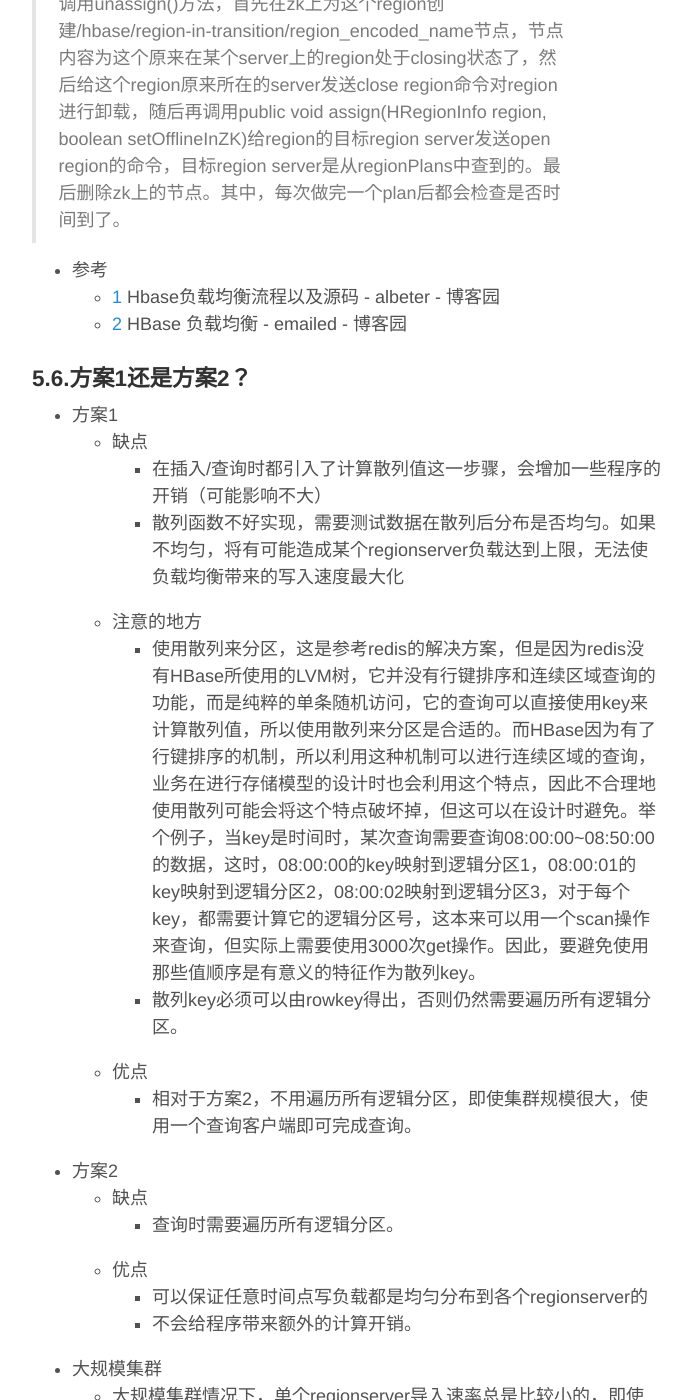
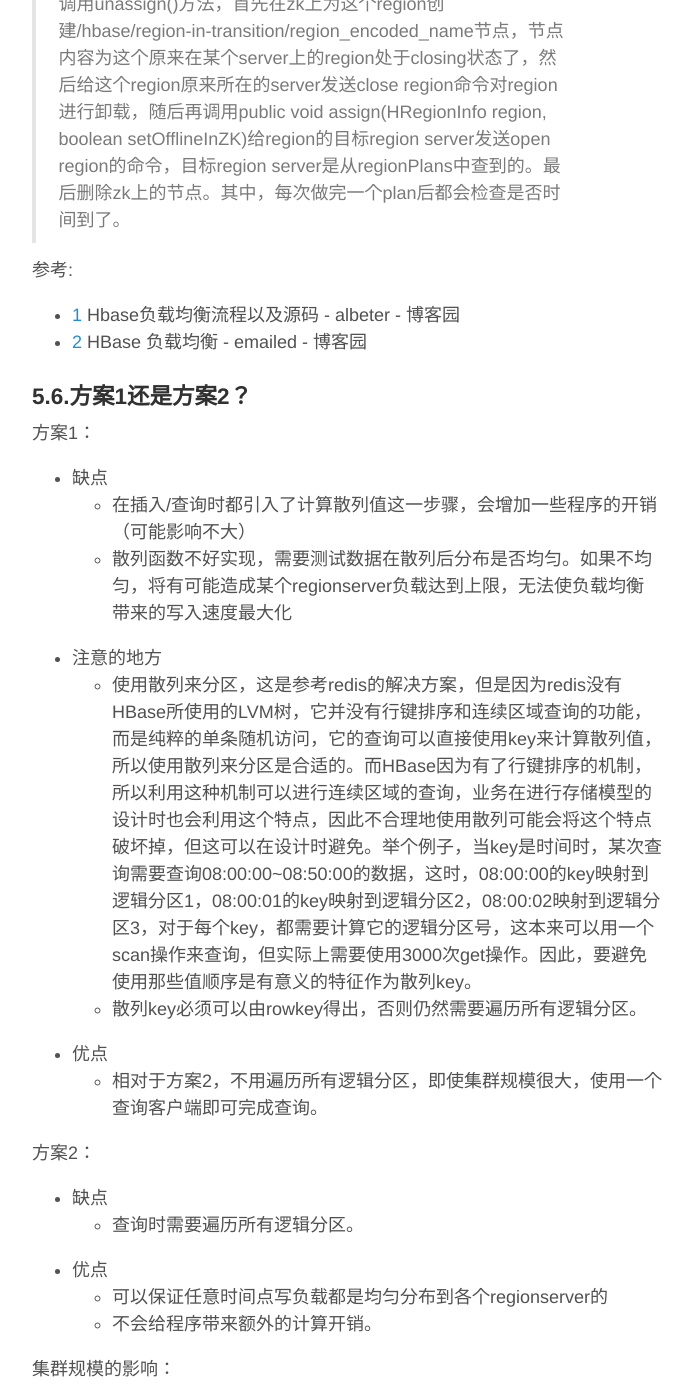
Before and after one commit to lsr1991/lsr1991.github.io, a Jekyll site: the page built from _posts/2015-05-02-hbase-upload-balance.md, in a window 1280 px wide and 1400 px high, scrolled down 5081 px. Shown: the whole window, without its empty margins (293-985 px from the left). Built offline with Jekyll 4.4.1, drawn with Linux system fonts in a browser that asks for light colours; Markdown is read by kramdown in place of the engine named in the settings; comment, search, counter and statistics services are not loaded.

Commit message:
Update 2015-05-02-hbase-upload-balance.md

```diff
--- a/_posts/2015-05-02-hbase-upload-balance.md
+++ b/_posts/2015-05-02-hbase-upload-balance.md
@@ -78,28 +78,33 @@ HBase有自动负载均衡机制，它可能会使得正在执行写入的表的
 
 > StochasticLoadBalancer负载均衡器首先会根据每个region server上的region个数作决定要不要进行rebalance，具体方法是算出所有server的平均region个数，然后根据配置项hbase.regions.slop产生一个区间[floor(average * (1-slop)), ceil(average * (1+slop))]，配置项默认0.2，如果region 个数最多的region server不比右区间大，并且region个数最少的region server不比左区间小，则说明region个数比较平均，就不进行rebalance，直接退出，等待下次调度。否则，计算当前集群状态的cost值，这个cost值的计算会考虑到移动region的成本、region 本地化策略、region count分布、每个server上table的分布等做一个加权平均。然后一共迭代computedMaxSteps次，次数由配置项hbase.master.balancer.stochastic.maxSteps和hbase.master.balancer.stochastic.stepsPerRegion、当前集群的region个数，server个数共同决定。每次迭代，都会随机选择一种pick region的策略，一共有三种，分别为RandomRegionPicker，LoadPicker和LocalityBasedPicker。随机选定一个picker策略后，这个picker就会从集群中选出两个用于相互交换的region或者选出一个用于迁移到其他server的region，然后更新集群状态的数据结构，重新计算当前集群状态的cost值，如果发现新的cost比原来的小，则说明，这种region的交换或者迁移是有效的。每次迭代都是基于上次的成果，总共做computedMaxSteps。最后产生出一系列的plan，每个plan就是交换region或者迁移region。对于所有的表都做一次，把所有的plan都放入AssignmentManager的regionsPlans中。然后对于每个plan，都调用assignmentManager.balance(plan)，这个函数会调用unassign()方法，首先在zk上为这个region创建/hbase/region-in-transition/region_encoded_name节点，节点内容为这个原来在某个server上的region处于closing状态了，然后给这个region原来所在的server发送close region命令对region进行卸载，随后再调用public void assign(HRegionInfo region, boolean setOfflineInZK)给region的目标region server发送open region的命令，目标region server是从regionPlans中查到的。最后删除zk上的节点。其中，每次做完一个plan后都会检查是否时间到了。
 
-- 参考
-   - [1](http://www.cnblogs.com/niurougan/p/3975433.html)  Hbase负载均衡流程以及源码 - albeter - 博客园
-   - [2](http://www.cnblogs.com/foxmailed/p/3899574.html)  HBase 负载均衡 - emailed - 博客园
+参考:
+
+- [1](http://www.cnblogs.com/niurougan/p/3975433.html)  Hbase负载均衡流程以及源码 - albeter - 博客园
+- [2](http://www.cnblogs.com/foxmailed/p/3899574.html)  HBase 负载均衡 - emailed - 博客园
 
 ### 5.6.方案1还是方案2？
 
-- 方案1
-   - 缺点
-      - 在插入/查询时都引入了计算散列值这一步骤，会增加一些程序的开销（可能影响不大）
-      - 散列函数不好实现，需要测试数据在散列后分布是否均匀。如果不均匀，将有可能造成某个regionserver负载达到上限，无法使负载均衡带来的写入速度最大化
-   - 注意的地方
-      - 使用散列来分区，这是参考redis的解决方案，但是因为redis没有HBase所使用的LVM树，它并没有行键排序和连续区域查询的功能，而是纯粹的单条随机访问，它的查询可以直接使用key来计算散列值，所以使用散列来分区是合适的。而HBase因为有了行键排序的机制，所以利用这种机制可以进行连续区域的查询，业务在进行存储模型的设计时也会利用这个特点，因此不合理地使用散列可能会将这个特点破坏掉，但这可以在设计时避免。举个例子，当key是时间时，某次查询需要查询08:00:00~08:50:00的数据，这时，08:00:00的key映射到逻辑分区1，08:00:01的key映射到逻辑分区2，08:00:02映射到逻辑分区3，对于每个key，都需要计算它的逻辑分区号，这本来可以用一个scan操作来查询，但实际上需要使用3000次get操作。因此，要避免使用那些值顺序是有意义的特征作为散列key。
-      - 散列key必须可以由rowkey得出，否则仍然需要遍历所有逻辑分区。
-   - 优点
-      - 相对于方案2，不用遍历所有逻辑分区，即使集群规模很大，使用一个查询客户端即可完成查询。
+方案1：
 
-- 方案2
-   - 缺点
-      - 查询时需要遍历所有逻辑分区。
-   - 优点
-      - 可以保证任意时间点写负载都是均匀分布到各个regionserver的
-      - 不会给程序带来额外的计算开销。
+- 缺点
+   - 在插入/查询时都引入了计算散列值这一步骤，会增加一些程序的开销（可能影响不大）
+   - 散列函数不好实现，需要测试数据在散列后分布是否均匀。如果不均匀，将有可能造成某个regionserver负载达到上限，无法使负载均衡带来的写入速度最大化
+- 注意的地方
+   - 使用散列来分区，这是参考redis的解决方案，但是因为redis没有HBase所使用的LVM树，它并没有行键排序和连续区域查询的功能，而是纯粹的单条随机访问，它的查询可以直接使用key来计算散列值，所以使用散列来分区是合适的。而HBase因为有了行键排序的机制，所以利用这种机制可以进行连续区域的查询，业务在进行存储模型的设计时也会利用这个特点，因此不合理地使用散列可能会将这个特点破坏掉，但这可以在设计时避免。举个例子，当key是时间时，某次查询需要查询08:00:00~08:50:00的数据，这时，08:00:00的key映射到逻辑分区1，08:00:01的key映射到逻辑分区2，08:00:02映射到逻辑分区3，对于每个key，都需要计算它的逻辑分区号，这本来可以用一个scan操作来查询，但实际上需要使用3000次get操作。因此，要避免使用那些值顺序是有意义的特征作为散列key。
+   - 散列key必须可以由rowkey得出，否则仍然需要遍历所有逻辑分区。
+- 优点
+   - 相对于方案2，不用遍历所有逻辑分区，即使集群规模很大，使用一个查询客户端即可完成查询。
+
+方案2：
+
+- 缺点
+   - 查询时需要遍历所有逻辑分区。
+- 优点
+   - 可以保证任意时间点写负载都是均匀分布到各个regionserver的
+   - 不会给程序带来额外的计算开销。
+
+集群规模的影响：
 
 - 大规模集群
    - 大规模集群情况下，单个regionserver导入速率总是比较小的，即使方案1可能无法均匀分布负载，但热点regionserver也不会因此挂掉
```
